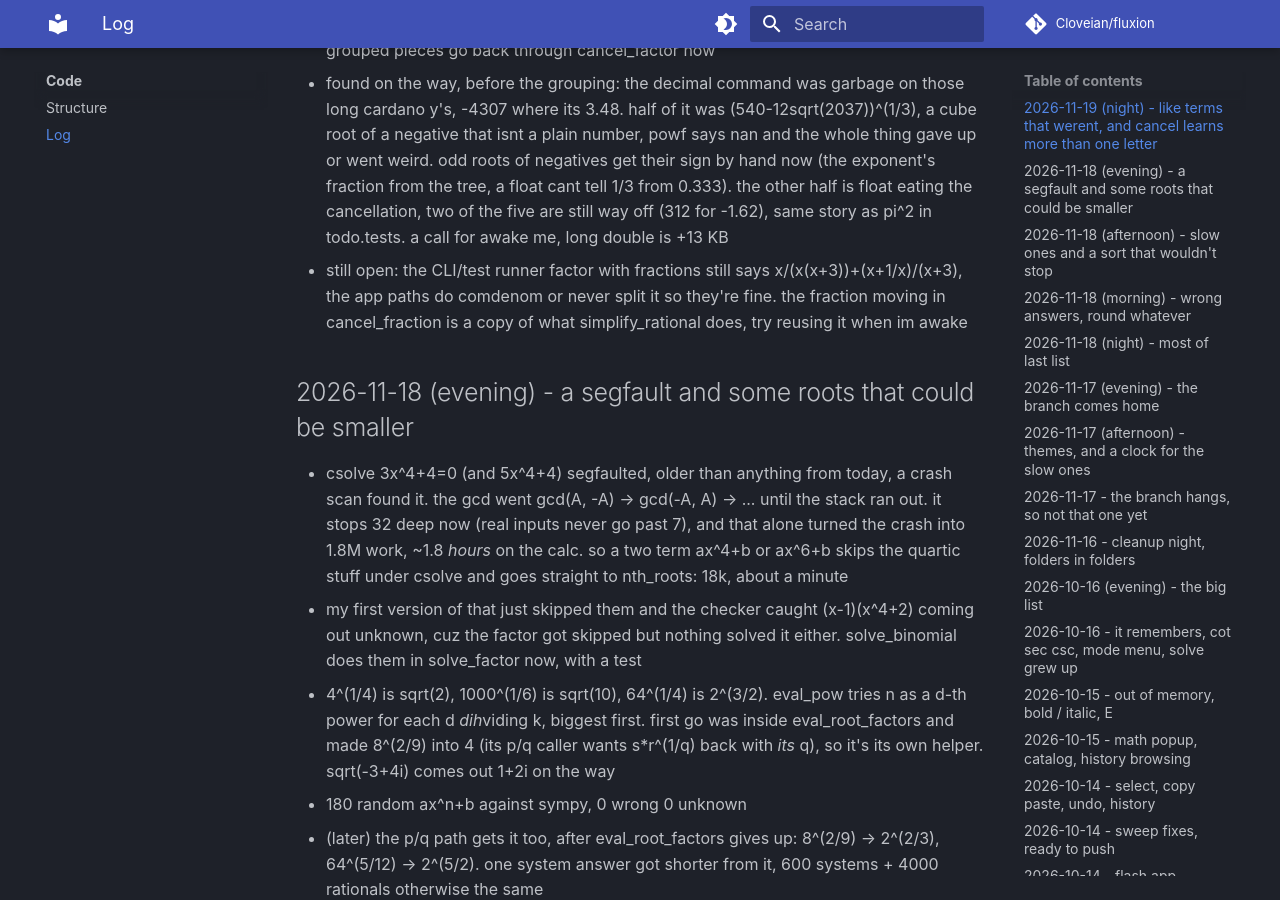
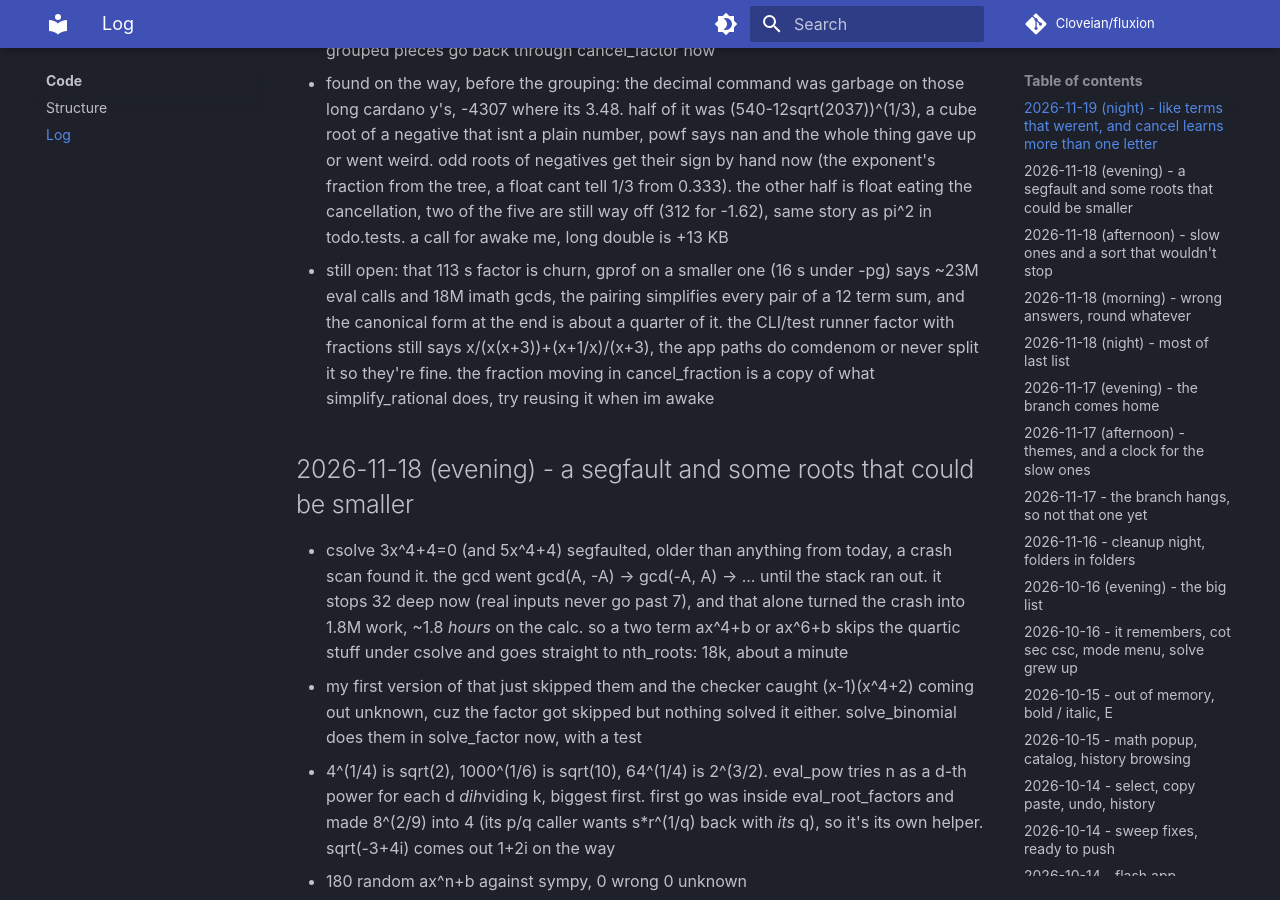
Before and after one commit to Cloveian/fluxion, an MkDocs documentation site: the page built from docs/code/log.md, in a window 1280 px wide and 900 px high, scrolled down 1618 px. Built offline with MkDocs 1.6.1 and Material for MkDocs 9.7.7, drawn with Linux system fonts in a browser that asks for light colours; comment, search, counter and statistics services are not loaded.

Commit message:
log: where the slow factor spends it, gprof says eval churn

```diff
--- a/docs/code/log.md
+++ b/docs/code/log.md
@@ -15,7 +15,7 @@
 - so, grouping. four terms, try the 3 ways to make two pairs, take each pair's gcd out, and if both leave the same sum (or minus it) thats (g1+g2)(sum). x^2+xy-x-y = (x-1)(x+y), ab+ac+bd+cd = (a+d)(b+c), the yx^2-y+zx^2-z from still open is (x-1)(x+1)(y+z), and that fraction comes out 1/((x+y)(x-1)) like it should
 - and grouping after the common factor (z(xy+x+y+1) -> z(x+1)(y+1)) and inside cancel, (x^2+xy-x-y)/(x+y) = x-1. the checker caught w(x^2-1)(y+z)/(x-1) not cancelling, the grouped pieces go back through cancel_factor now
 - found on the way, before the grouping: the decimal command was garbage on those long cardano y's, -4307 where its 3.48. half of it was (540-12sqrt(2037))^(1/3), a cube root of a negative that isnt a plain number, powf says nan and the whole thing gave up or went weird. odd roots of negatives get their sign by hand now (the exponent's fraction from the tree, a float cant tell 1/3 from 0.333). the other half is float eating the cancellation, two of the five are still way off (312 for -1.62), same story as pi^2 in todo.tests. a call for awake me, long double is +13 KB
-- still open: the CLI/test runner factor with fractions still says x/(x(x+3))+(x+1/x)/(x+3), the app paths do comdenom or never split it so they're fine. the fraction moving in cancel_fraction is a copy of what simplify_rational does, try reusing it when im awake
+- still open: that 113 s factor is churn, gprof on a smaller one (16 s under -pg) says ~23M eval calls and 18M imath gcds, the pairing simplifies every pair of a 12 term sum, and the canonical form at the end is about a quarter of it. the CLI/test runner factor with fractions still says x/(x(x+3))+(x+1/x)/(x+3), the app paths do comdenom or never split it so they're fine. the fraction moving in cancel_fraction is a copy of what simplify_rational does, try reusing it when im awake
 
 ## 2026-11-18 (evening) - a segfault and some roots that could be smaller
 
```
